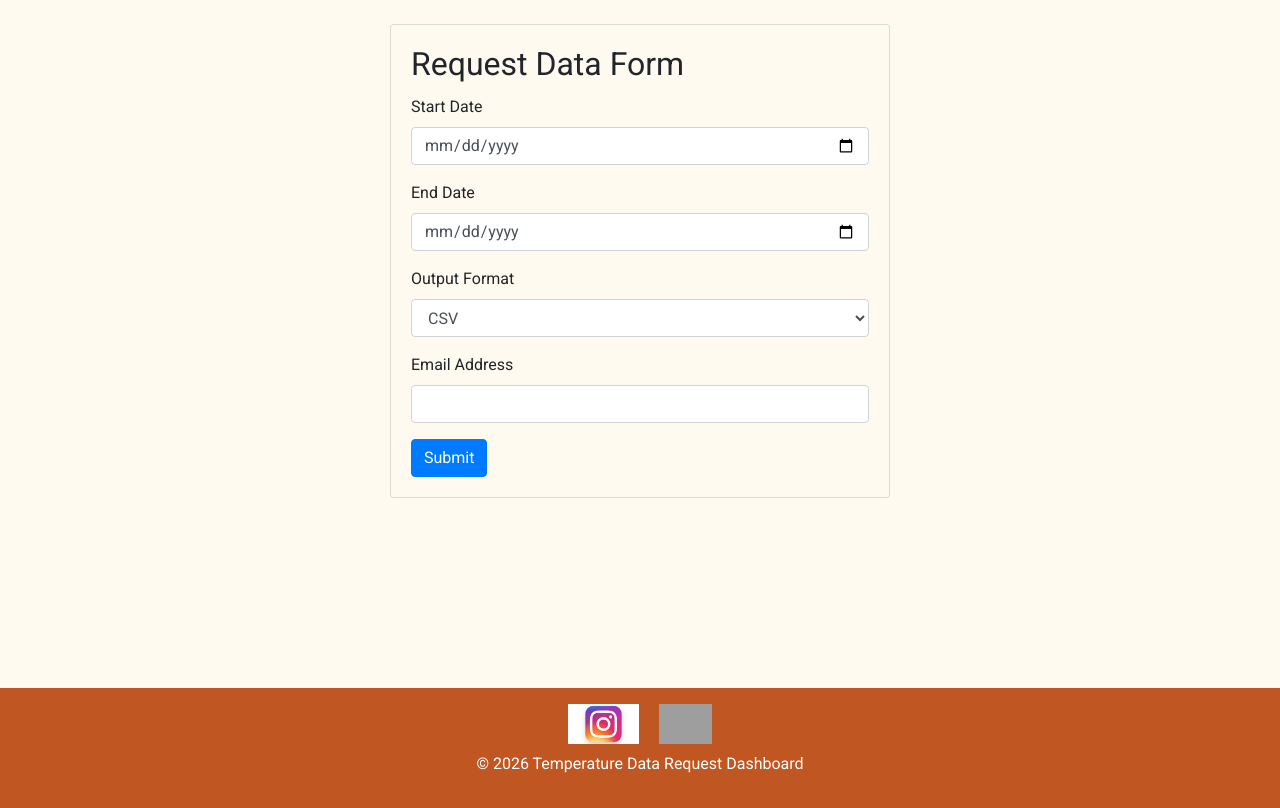
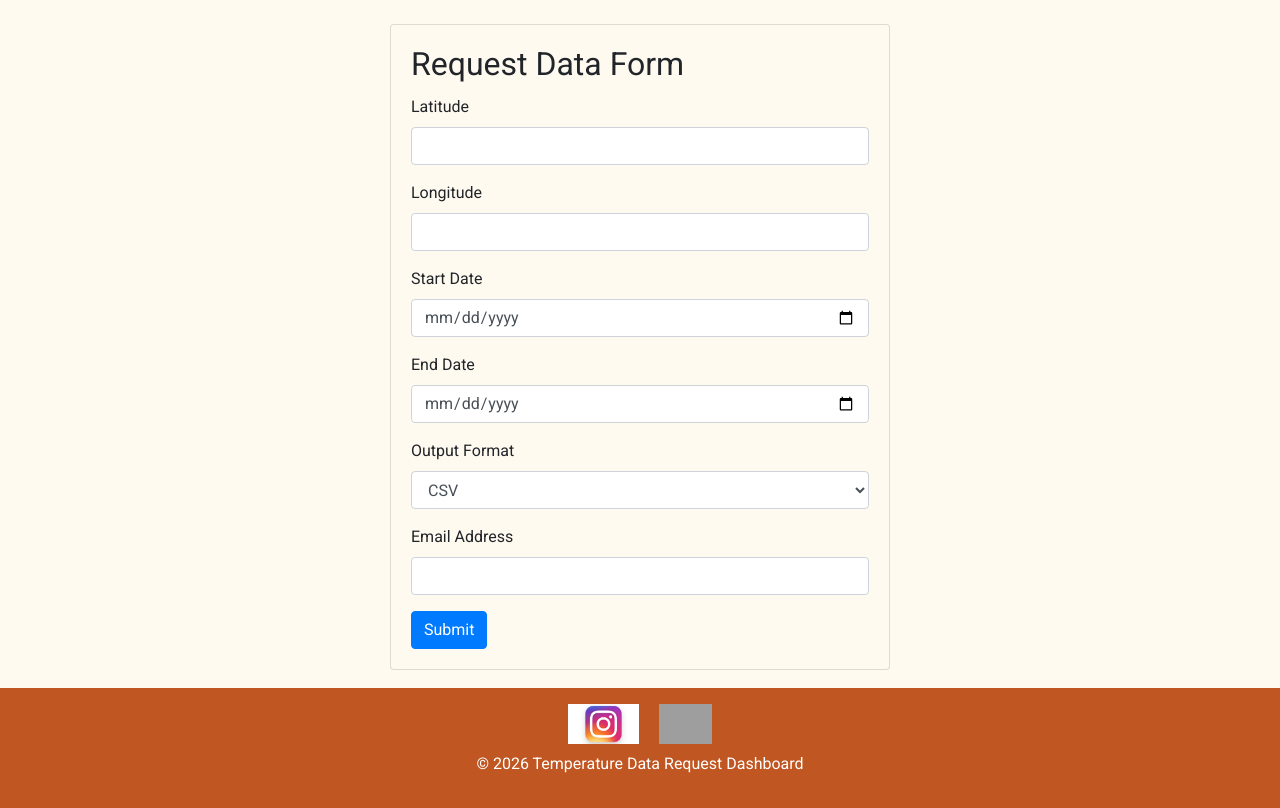
Before and after one commit to behzad89/flask-app, a Flask app: page /form in a window 1280 px wide. Shown: the part 128-936 px from the top of the page. Run offline with Flask 3, Linux system fonts and the light colour scheme; some libraries are stand-ins or nearby versions; grey boxes are pictures that could not be loaded.

Commit message:
Add latitude and longitude fields to DataRequestForm and update form template

```diff
--- a/app.py
+++ b/app.py
@@ -2,7 +2,6 @@
 
 
 from datetime import datetime
-
 from flask import Flask, render_template, redirect, url_for
 from forms import DataRequestForm
 
@@ -11,8 +10,9 @@ app.config['SECRET_KEY'] = "my_super_secret_key_123"
 
 @app.context_processor
 def inject_year():
-    """Make the current year available to every template as `current_year`."""
-    return {'current_year': datetime.now().year}
+    """Make the current year and today's date available to every template."""
+    now = datetime.now()
+    return {'current_year': now.year, 'today': now.strftime('%Y-%m-%d')}
 
 
 @app.route('/')  # maps the URL "/" to the function below
--- a/forms.py
+++ b/forms.py
@@ -1,8 +1,16 @@
 from flask_wtf import FlaskForm
-from wtforms import SubmitField, DateField, SelectField, StringField
-from wtforms.validators import DataRequired, Email, ValidationError
+from wtforms import SubmitField, DateField, SelectField, StringField, DecimalField
+from wtforms.validators import DataRequired, Email, NumberRange
 
 class DataRequestForm(FlaskForm):
+    latitude = DecimalField('Latitude',
+                            validators=[
+                                DataRequired(),
+                                NumberRange(min=-90, max=90)])
+    longitude = DecimalField('Longitude',
+                             validators=[
+                                 DataRequired(),
+                                 NumberRange(min=-180, max=180)])
     start_date = DateField('Start Date', format='%Y-%m-%d',
                            validators=[DataRequired()])
     end_date = DateField('End Date', format='%Y-%m-%d',
@@ -16,9 +24,3 @@ class DataRequestForm(FlaskForm):
                             Email()
                         ])
     submit = SubmitField('Submit')
-
-    def validate_end_date(self, field):
-        """Ensure the end date is strictly after the start date."""
-        if self.start_date.data and field.data:
-            if field.data <= self.start_date.data:
-                raise ValidationError('End date must be after the start date.')
--- a/templates/form.html
+++ b/templates/form.html
@@ -9,15 +9,26 @@
         <form method="POST">
             {{ form.hidden_tag() }}
             <div class="form-group">
+                {{ form.latitude.label(class="form-label") }}
+                {{ form.latitude(class="form-control") }}
+                {% for error in form.latitude.errors %}
+                    <small class="text-danger">{{ error }}</small>
+                {% endfor %}
+            </div>
+            <div class="form-group">
+                {{ form.longitude.label(class="form-label") }}
+                {{ form.longitude(class="form-control") }}
+                {% for error in form.longitude.errors %}
+                    <small class="text-danger">{{ error }}</small>
+                {% endfor %}
+            </div>
+            <div class="form-group">
                 {{ form.start_date.label(class="form-label") }}
-                {{ form.start_date(class="form-control") }}
+                {{ form.start_date(class="form-control", max=today) }}
             </div>
             <div class="form-group">
                 {{ form.end_date.label(class="form-label") }}
-                {{ form.end_date(class="form-control") }}
-                {% for error in form.end_date.errors %}
-                    <small class="text-danger">{{ error }}</small>
-                {% endfor %}
+                {{ form.end_date(class="form-control", max=today) }}
             </div>
             <div class="form-group">
                 {{ form.output_format.label(class="form-label") }}
```
